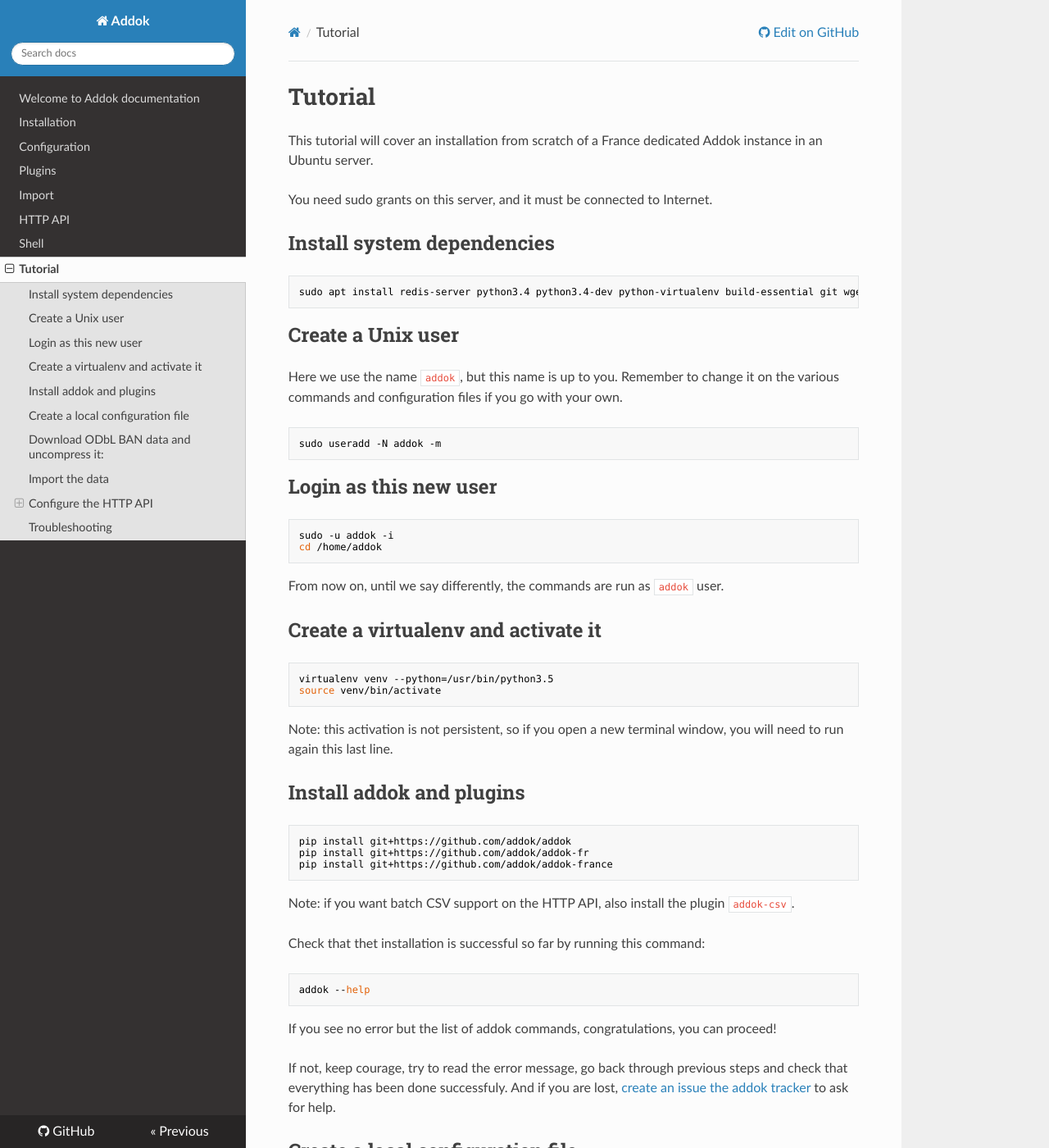
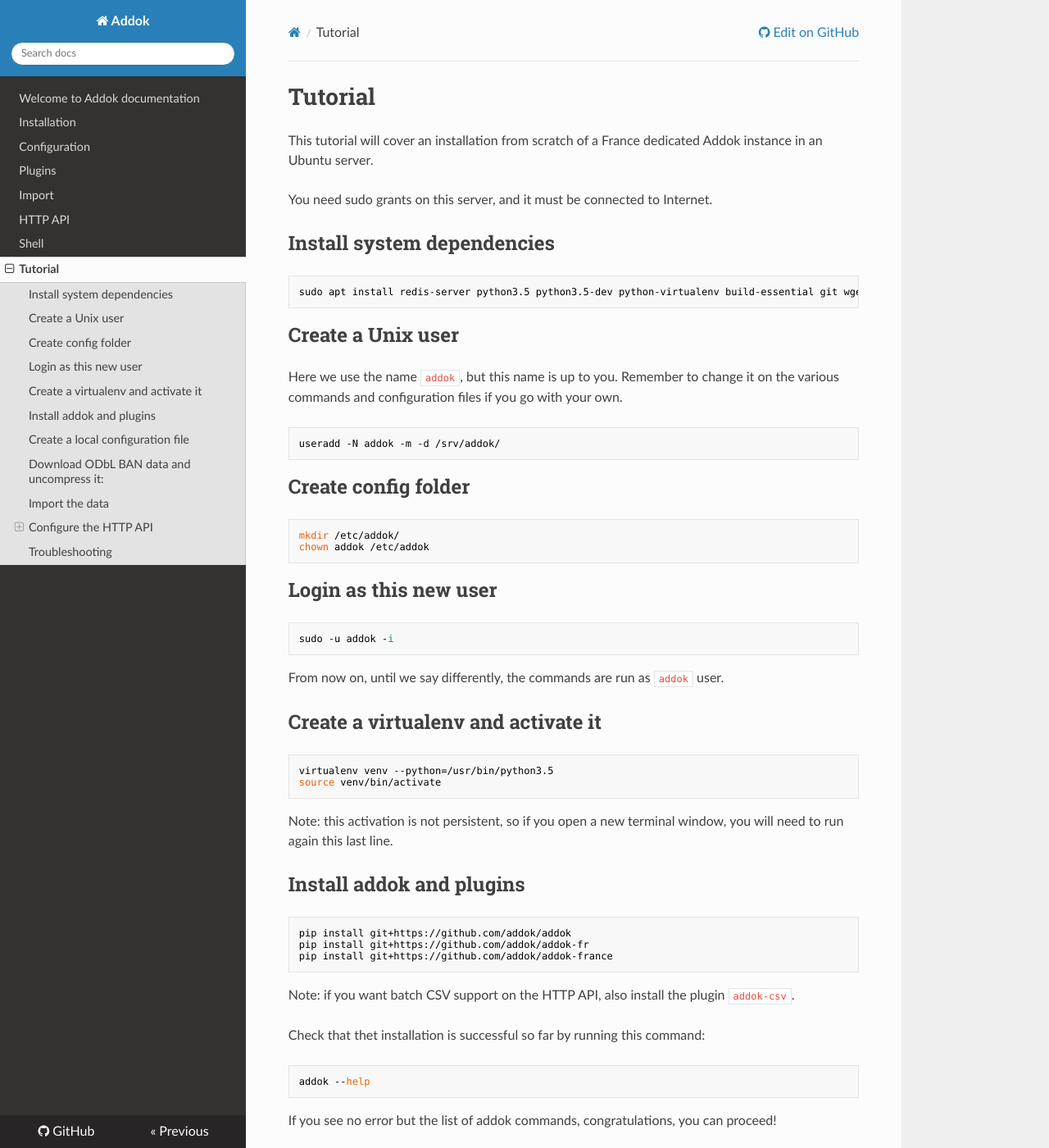
Before and after one commit to addok/addok, an MkDocs documentation site: the page built from docs/tutorial.md, in a window 1280 px wide and 1400 px high. Shown: the whole window at 82% size. Built offline with MkDocs 1.6.1, drawn with Linux system fonts in a browser that asks for light colours; nearby versions of some CDN libraries; old or Windows-style settings are respelled for this version of MkDocs; some of the changed text lies outside the part shown.

Commit message:
Tutorial reviewing

````diff
--- a/docs/tutorial.md
+++ b/docs/tutorial.md
@@ -7,7 +7,7 @@
 
 ## Install system dependencies
 
-    sudo apt install redis-server python3.4 python3.4-dev python-virtualenv build-essential git wget nginx uwsgi uwsgi-plugin-python3 bzip2
+    sudo apt install redis-server python3.5 python3.5-dev python-virtualenv build-essential git wget nginx uwsgi uwsgi-plugin-python3 bzip2
 
 
 ## Create a Unix user
@@ -15,12 +15,16 @@
 Here we use the name `addok`, but this name is up to you. Remember to change it
 on the various commands and configuration files if you go with your own.
 
-    sudo useradd -N addok -m
+    useradd -N addok -m -d /srv/addok/
+
+## Create config folder
+
+    mkdir /etc/addok/
+    chown addok /etc/addok
 
 ## Login as this new user
 
     sudo -u addok -i
-    cd /home/addok
 
 From now on, until we say differently, the commands are run as `addok` user.
 
@@ -134,7 +137,7 @@
 
 ### uWSGI
 
-Create a file named `/home/addok/uwsgi_params`, with this content
+Create a file named `/srv/addok/uwsgi_params`, with this content
 (without making any change on it):
 
 ```
@@ -158,7 +161,7 @@
 
 Then create a configuration file for uWSGI:
 
-    nano /home/addok/uwsgi.ini
+    nano /srv/addok/uwsgi.ini
 
 And paste this content. Double check paths and user name in case you
 have customized some of them during this tutorial. If you followed all the bits of the
@@ -170,11 +173,11 @@
 gid = users
 # Python related settings
 # the base directory (full path)
-chdir           = /home/addok/
+chdir           = /srv/addok/
 # Addok's wsgi module
-module          = addok.http
+module          = addok.http.wsgi
 # the virtualenv (full path)
-home            = /home/addok/venv
+home            = /srv/addok/venv
 
 # process-related settings
 # master
@@ -182,10 +185,10 @@
 # maximum number of worker processes
 processes       = 4
 # the socket (use the full path to be safe
-socket          = /home/addok/uwsgi.sock
+socket          = /srv/addok/uwsgi.sock
 # ... with appropriate permissions - may be needed
 chmod-socket    = 666
-stats           = /home/addok/stats.sock
+stats           = /srv/addok/stats.sock
 # clear environment on exit
 vacuum          = true
 plugins         = python3
@@ -196,14 +199,14 @@
 
 Create a new file:
 
-    nano /home/addok/nginx.conf
+    nano /srv/addok/nginx.conf
 
 with this content:
 
 ```
 # the upstream component nginx needs to connect to
 upstream addok {
-    server unix:///home/addok/uwsgi.sock;
+    server unix:///srv/addok/uwsgi.sock;
 }
 
 # configuration of the server
@@ -223,7 +226,7 @@
     # Finally, send all non-media requests to the Django server.
     location / {
         uwsgi_pass  addok;
-        include     /home/addok/uwsgi_params;
+        include     /srv/addok/uwsgi_params;
     }
 }
 ```
@@ -238,11 +241,11 @@
 
 - Activate the Nginx configuration file:
 
-        sudo ln -s /home/addok/nginx.conf /etc/nginx/sites-enabled/addok
+        sudo ln -s /srv/addok/nginx.conf /etc/nginx/sites-enabled/addok
 
 - Activate the uWSGI configuration file:
 
-        sudo ln -s /home/addok/uwsgi.ini /etc/uwsgi/apps-enabled/addok.ini
+        sudo ln -s /srv/addok/uwsgi.ini /etc/uwsgi/apps-enabled/addok.ini
 
 - Restart both services:
 
````
Also changed, not shown: other parts of docs/tutorial.md (+0 -1 lines).
